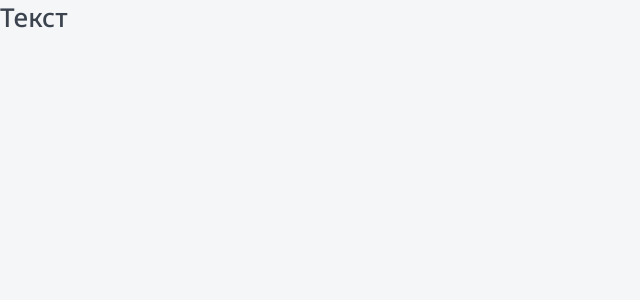
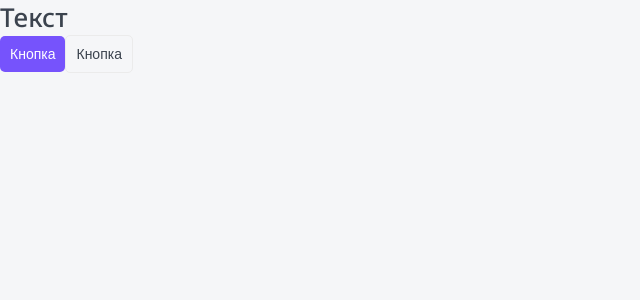
Before and after one commit to vibeclue/nextjs-top-app, a Next.js app: page / in a window 1280 px wide. Shown: the top 300 px of the page, without its empty margins (0-640 px from the left). Built offline with nearby package versions, Linux system fonts and the light colour scheme.

Commit message:
add Buttom component + styles (начальный вариант)

```diff
--- a/app/globals.css
+++ b/app/globals.css
@@ -11,8 +11,10 @@
 
 :root {
 	--black: #3B434E;
+	--gray-light: #EBEBEB;
 	--white: white;
 	--primary: #7653FC;
+	--primary-hover: #6344DF;
 	--red: #FC836D;
 	--greed: #1DC37E;
 	--green-light: #C8F8E4;
--- a/app/page.tsx
+++ b/app/page.tsx
@@ -1,10 +1,12 @@
-import { Htag } from "@/components";
+import { Button, Htag } from "@/components";
 
 export default function Home() {
 
   return (
     <>
       <Htag tag='h1'>Текст</Htag>
+      <Button appearance='primary'>Кнопка</Button>
+      <Button appearance='ghost'>Кнопка</Button>
     </>
   );
 }
--- /dev/null
+++ b/components/Button/Button.module.css
@@ -0,0 +1,34 @@
+.button {
+    display: inline-block;
+
+    box-sizing: border-box;
+    padding: 10px;
+
+    cursor: pointer;
+    text-align: center;
+    border: none;
+    border-radius: 5px;
+
+    font-size: 14px;
+    transition: all 0.2s;
+}
+
+.primary {
+    color: var(--white);
+    background-color: var(--primary);
+}
+
+.primary:hover {
+    background-color: var(--primary-hover);
+}
+
+.ghost {
+    color: var(--black);
+    background-color: none;
+    border: 1px solid var(--gray-light);
+}
+
+.ghost:hover {
+    color: var(--white);
+    background-color: var(--primary);
+}
--- /dev/null
+++ b/components/Button/Button.props.tsx
@@ -0,0 +1,6 @@
+import { ReactNode } from "react";
+
+export interface ButtonProps {
+    children: ReactNode;  // что бы можно было прокинуть текст для компонента
+    appearance: 'primary' | 'ghost';  // цвет кнопки (или фиолетовый(--primary: #7653FC;) или прозрачный)
+}
--- /dev/null
+++ b/components/Button/Button.tsx
@@ -0,0 +1,17 @@
+import styles from './Button.module.css';
+import { ButtonProps } from './Button.props';
+import cn from 'classnames';
+
+
+export const Button = ({appearance, children}: ButtonProps) => {
+    return (
+        <button
+            className={cn(styles.button, {
+                [styles.primary]: appearance == 'primary',  // стиль styles.primary применится тогда когда appearance == 'primary'
+                [styles.ghost]: appearance == 'ghost'
+            })}
+        >
+            {children}
+        </button>
+    );
+};
--- a/components/Htag/Htag.props.ts
+++ b/components/Htag/Htag.props.ts
@@ -1,6 +1,6 @@
 import { ReactNode } from "react";
 
 export interface HtagProps {
-    tag: 'h1' | 'h2' | 'h3';
-    children: ReactNode;
+    tag: 'h1' | 'h2' | 'h3'; // tag ='h1'/'h2'/..
+    children: ReactNode; // что бы можно было прокинуть текст для компонента
 }
--- a/components/Htag/Htag.tsx
+++ b/components/Htag/Htag.tsx
@@ -1,5 +1,6 @@
 import { HtagProps } from "./Htag.props";
 import styles from './Htag.module.css';
+
 
 export const Htag = ({tag, children}: HtagProps) => {
     switch (tag) {
--- a/components/index.ts
+++ b/components/index.ts
@@ -1 +1,2 @@
 export * from './Htag/Htag';
+export * from './Button/Button';
--- a/package.json
+++ b/package.json
@@ -11,6 +11,7 @@
     "stylelint": "stylelint \"**/*.css\" --fix"
   },
   "dependencies": {
+    "classnames": "^2.5.1",
     "next": "16.0.5",
     "react": "19.2.0",
     "react-dom": "19.2.0"
```
Also changed, not shown: 1 other file (tests, documents, lock files or other folders).
